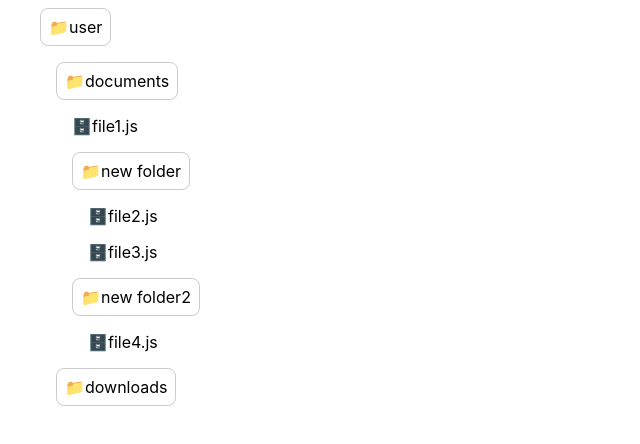
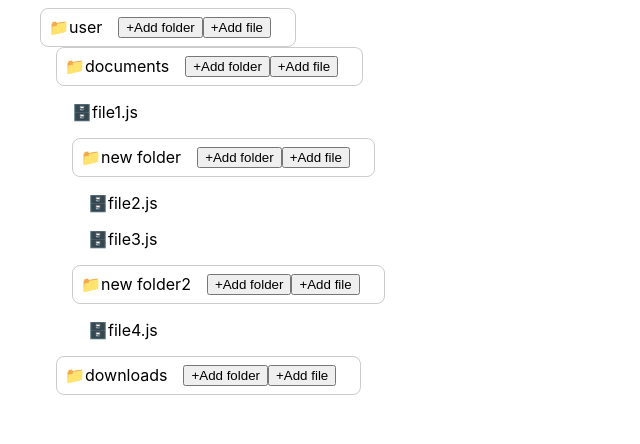
Before and after one commit to Sameer2244/File-Explorer-React, a React (Create React App) app: page / in a window 1280 px wide. Shown: the top 444 px of the page, without its empty margins (0-640 px from the left). Built offline with nearby package versions, Linux system fonts and the light colour scheme.

Commit message:
newfolder-file-working

```diff
--- a/package.json
+++ b/package.json
@@ -4,7 +4,8 @@
   "private": true,
   "dependencies": {
     "react": "^18.1.0",
-    "react-dom": "^18.1.0"
+    "react-dom": "^18.1.0",
+    "uuid": "^9.0.0"
   },
   "scripts": {
     "start": "react-scripts start",
--- a/src/App.js
+++ b/src/App.js
@@ -4,12 +4,31 @@ import './style.css';
 import { folderData } from './folder_data/folderData';
 import Folder from './components/Folder';
 
+import { useFolder } from './custom_hook/useFolder';
+
 export default function App() {
   const [treeset, setTreeset] = useState(folderData);
+  const { addnewItem } = useFolder();
+  const addnewFolder = () => {
+    setTreeset(addnewItem(treeset, 1, 'demo folder', true));
+  };
+  const addnewFile = () => {
+    setTreeset(addnewItem(treeset, 1, 'demo file', false));
+  };
   return (
     <div>
-      <p className="folder">📁{treeset.name}</p>
-      <Folder folderData={treeset.children} />
+      <div className="folder">
+        <p>📁{treeset.name} </p>
+        <div className="btns">
+          <button onClick={addnewFolder}>+Add folder</button>
+          <button onClick={addnewFile}>+Add file</button>
+        </div>
+      </div>
+      <Folder
+        folderData={treeset.children}
+        treeset={treeset}
+        setTreeset={setTreeset}
+      />
     </div>
   );
 }
--- a/src/components/Folder.js
+++ b/src/components/Folder.js
@@ -1,18 +1,48 @@
 import React from 'react';
 
-export default function Folder({ folderData }) {
+import { useFolder } from '../custom_hook/useFolder';
+export default function Folder({ folderData, treeset, setTreeset }) {
   if (folderData.length === 0) return null;
+  const { addnewItem } = useFolder();
+  const addnewFolder = (id, isfolder) => {
+    setTreeset(addnewItem(treeset, id, 'demo folder', isfolder));
+  };
+  const addnewFile = (id, isfolder) => {
+    setTreeset(addnewItem(treeset, id, 'demo file', isfolder));
+  };
   return (
     <div>
       {folderData.map((e) => {
         return (
           <div key={e.id} className="container">
             {e.isfolder ? (
-              <p className="folder">📁{e.name}</p>
+              <div className="folder">
+                <p>📁{e.name}</p>
+                <div className="btns">
+                  <button
+                    onClick={() => {
+                      addnewFolder(e.id, true);
+                    }}
+                  >
+                    +Add folder
+                  </button>
+                  <button
+                    onClick={() => {
+                      addnewFile(e.id, false);
+                    }}
+                  >
+                    +Add file
+                  </button>
+                </div>
+              </div>
             ) : (
               <p className="file">🗄️{e.name}</p>
             )}
-            <Folder folderData={e.children} />
+            <Folder
+              folderData={e.children}
+              treeset={treeset}
+              setTreeset={setTreeset}
+            />
           </div>
         );
       })}
--- /dev/null
+++ b/src/custom_hook/useFolder.js
@@ -0,0 +1,25 @@
+import { v4 as uuidv4 } from 'uuid';
+export const useFolder = () => {
+  const addnewItem = (fulldata, targetid, foldername, isfolder) => {
+    if (fulldata.length === 0) return null;
+    if (fulldata.id === targetid) {
+      fulldata.children.unshift({
+        id: uuidv4(),
+        name: foldername + uuidv4(),
+        isfolder,
+        children: [],
+      });
+      return { ...fulldata };
+    }
+    let finalarr = [];
+    finalarr = fulldata.children.map((e) => {
+      return addnewItem(e, targetid, foldername, isfolder);
+    });
+    return { ...fulldata, children: finalarr };
+  };
+
+  const deleteItem = (fulldata, targetid, foldername, isfolder) => {};
+  const updateItem = (fulldata, targetid, foldername, isfolder) => {};
+
+  return { addnewItem, deleteItem, updateItem };
+};
--- a/src/style.css
+++ b/src/style.css
@@ -15,8 +15,17 @@ p {
   padding: 0.5rem;
   width: fit-content;
   margin-left: 2rem;
+  display: flex;
+  justify-content: space-between;
+}
+.folder p {
+  padding: 0;
+  margin: 0;
 }
 
+.btns {
+  padding: 0 1rem;
+}
 .file {
   width: fit-content;
   margin-left: 2rem;
```
